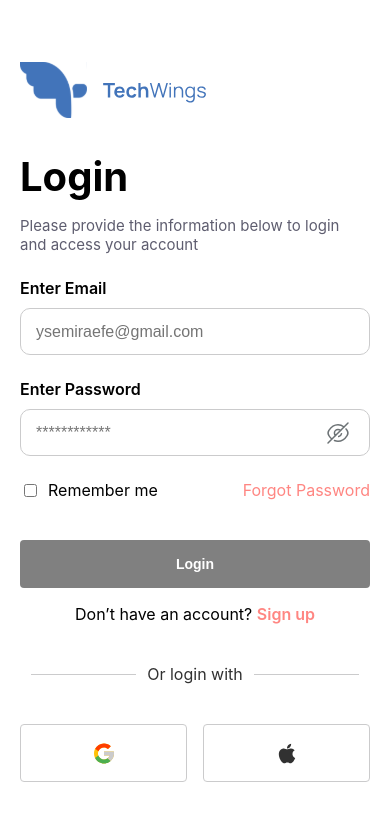
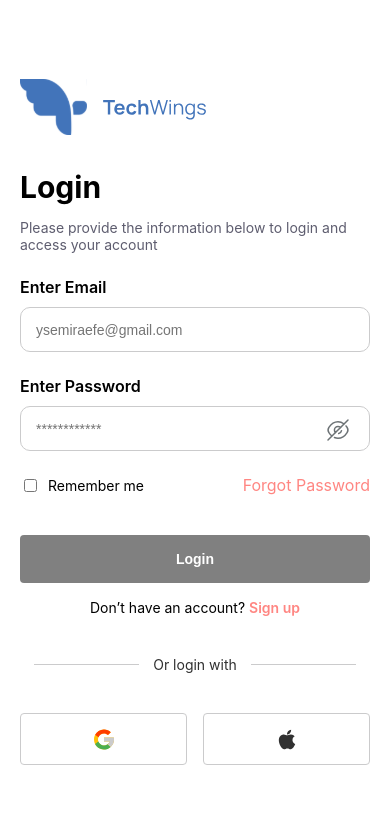
Before and after one commit to Jolaoluwa17/demo-space, a React (Vite) app: page /auth/login in a window 390 px wide. Shown: the top 820 px of the page. Built offline with nearby package versions, Linux system fonts and the light colour scheme.

Commit message:
font update

```diff
--- a/src/pages/login/login.css
+++ b/src/pages/login/login.css
@@ -183,10 +183,28 @@
   }
   .login_options {
     width: 165px;
-    height: 56px;
+    height: 50px;
   }
   .or_login hr {
     width: 30%;
+  }
+  .login_root .login_title {
+    font-size: 30px;
+    font-weight: 700;
+  }
+  .login_root p {
+    font-size: 14px;
+  }
+  .login_form label {
+    font-size: 16px;
+  }
+  .login_form .input,
+  .rememberMe,
+  .forgot_password_text,
+  .login_btn,
+  .doAccount,
+  .or_login {
+    font-size: 14px;
   }
 }
 
```
